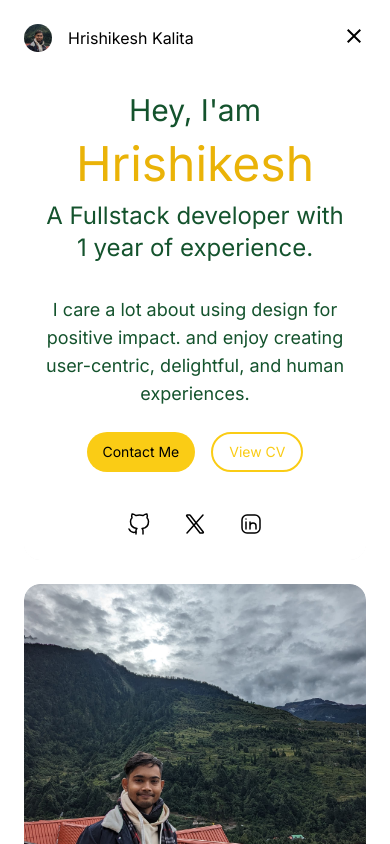
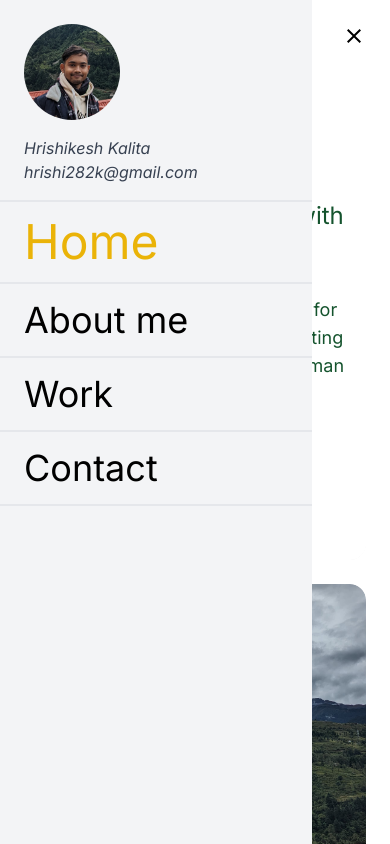
Before and after one commit to HrishiD89/portfolio_v1, a React (Vite) app: page / in a window 390 px wide. Both pictures are taken after a click on the element 354 px from the left and 38 px from the top of the page. Shown: the top 844 px of the page. Built offline with nearby package versions, Linux system fonts and the light colour scheme.

Commit message:
hamburger menu added

```diff
--- a/src/App.jsx
+++ b/src/App.jsx
@@ -1,13 +1,16 @@
 import { Route, Routes } from "react-router-dom";
 import Navbar from "./components/Navbar";
 import Home from "./page/Home";
+import { useState } from "react";
 
 export default function App() {
+  const [toggleSideBar,setToggleSideBar] = useState(false);
+
   return (
     <>
-      <Navbar />
+      <Navbar toggleSideBar={toggleSideBar} setToggleSideBar={setToggleSideBar} />
       <Routes>
-        <Route path="/" element={<Home />} />
+        <Route path="/" element={<Home toggleSideBar={toggleSideBar} setToggleSideBar={setToggleSideBar}/>} />
       </Routes>
     </>
   );
--- a/src/components/Navbar.jsx
+++ b/src/components/Navbar.jsx
@@ -1,9 +1,8 @@
-import { useState } from "react";
+/* eslint-disable react/prop-types */
 import MenuIcon from "../ui/icons/MenuIcon";
 import CloseIcon from "../ui/icons/CloseIcon";
 
-export default function Navbar() {
-  const [open, setOpen] = useState(false);
+export default function Navbar({toggleSideBar,setToggleSideBar}) {
 
   return (
     <nav className="w-full sticky top-0  z-[99] bg-white transition-all">
@@ -41,16 +40,20 @@ export default function Navbar() {
           </a>
         </ul>
 
-        {!open ? (
+        {!toggleSideBar ? (
           <span
-            onClick={() => setOpen(true)}
+            onClick={() => {
+              setToggleSideBar(prev=>!prev)
+              }}
             className="sm:hidden cursor-pointer"
           >
             <MenuIcon />
           </span>
         ) : (
           <span
-            onClick={() => setOpen(false)}
+            onClick={() => {
+              setToggleSideBar(prev=>!prev)
+              }}
             className="sm:hidden cursor-pointer"
           >
             <CloseIcon />
--- a/src/components/Project.jsx
+++ b/src/components/Project.jsx
@@ -29,7 +29,7 @@ const Project = ({
             </a>
 
           </span>
-          <p className="max-w-xl">{description}</p>
+          <p className="max-w-xl text-sm sm:text-base">{description}</p>
         </div>
         <div className="flex gap-4 mb-6 flex-col sm:flex-row">
           <a
@@ -52,9 +52,9 @@ const Project = ({
         </div>
         <a
           href={image}
-          className="rounded-md overflow-hidden object-cover max-w-2xl w-full sm:h-[427px]"
+          className="rounded-md overflow-hidden object-cover max-w-2xl w-full "
         >
-          <img src={image} alt={`${title} image`} className="w-full h-full" />
+          <img src={image} alt={`${title} image`} className="w-full" />
         </a>
         <div className="py-6">
           <ul className="flex gap-2 text-sm flex-wrap ">
--- /dev/null
+++ b/src/components/SideBar.jsx
@@ -0,0 +1,46 @@
+/* eslint-disable react/prop-types */
+import { useCallback } from "react";
+
+const SideBar = ({ setToggleSideBar }) => {
+  const handleToggle = useCallback(() => {
+    setToggleSideBar((prev) => !prev);
+  }, [setToggleSideBar]);
+
+  return (
+    <div className="text-black bg-gray-100 py-6 overflow-hidden w-4/5 min-h-screen fixed top-0 left-0 z-[99] inline-block sm:hidden">
+      <span className="flex  flex-col justify-center px-6">
+        <span className="bg-my-icon bg-cover bg-center w-24 h-24 bg-yellow-400 rounded-full"></span>
+        <p className="py-4">
+          <span className=" text-gray-700 italic">Hrishikesh Kalita</span>
+          <br />
+          <span className=" text-gray-700 italic">hrishi282k@gmail.com</span>
+        </p>
+      </span>
+      <ul className="flex flex-col transition-all ">
+        <div className="text-5xl py-4  border-t-2 px-6 ">
+          <a className="hover:italic hover:translate-x-4 text-yellow-500" href="#home" onClick={handleToggle}>
+            Home
+          </a>
+        </div>
+        <div className="text-4xl py-4 px-6 border-t-2 ">
+          <a className="hover:italic hover:translate-x-4" href="#about" onClick={handleToggle}>
+            About me{" "}
+          </a>
+        </div>
+        <div className="text-4xl py-4 border-t-2 px-6 ">
+          <a className="hover:italic hover:translate-x-4" href="#work" onClick={handleToggle}>
+            Work
+          </a>
+        </div>
+
+        <div className="text-4xl py-4 border-y-2 px-6 ">
+          <a className="hover:italic hover:translate-x-4" href="#contact" onClick={handleToggle}>
+            Contact
+          </a>
+        </div>
+      </ul>
+    </div>
+  );
+};
+
+export default SideBar;
--- a/src/page/Home.jsx
+++ b/src/page/Home.jsx
@@ -1,3 +1,4 @@
+/* eslint-disable react/prop-types */
 import WorkContainer from "../components/WorkContainer";
 
 import LinkedinIcon from "../ui/icons/LinkedinIcon";
@@ -5,10 +6,13 @@ import GitHubIcon from "../ui/icons/GitHubIcon";
 import TwitterIcon from "../ui/icons/TwitterIcon";
 import { Bounce, ToastContainer } from "react-toastify";
 import ContactMe from "../components/ContactMe";
+import SideBar from "../components/SideBar";
 
-const Home = () => {
+const Home = ({toggleSideBar,setToggleSideBar}) => {
   return (
-    <div className="px-6 w-screen h-full flex flex-col gap-6 overflow-hidden transition-all">
+    <div className="relative w-full h-full">
+      { toggleSideBar && <SideBar setToggleSideBar={setToggleSideBar} /> }
+      <div className="px-6 w-screen h-full flex flex-col gap-6 overflow-hidden transition-all">
       <section id="home" className=" w-full scroll-mt-[76px]">
         <div className="flex gap-6 sm:flex-row flex-col">
           <div className="flex flex-none sm:w-3/5 rounded-2xl sm:bg-about-me bg-cover bg-center relative overflow-hidden  lg:h-screen">
@@ -97,6 +101,7 @@ const Home = () => {
         transition={Bounce}
       />
     </div>
+    </div>
   );
 };
 
```
